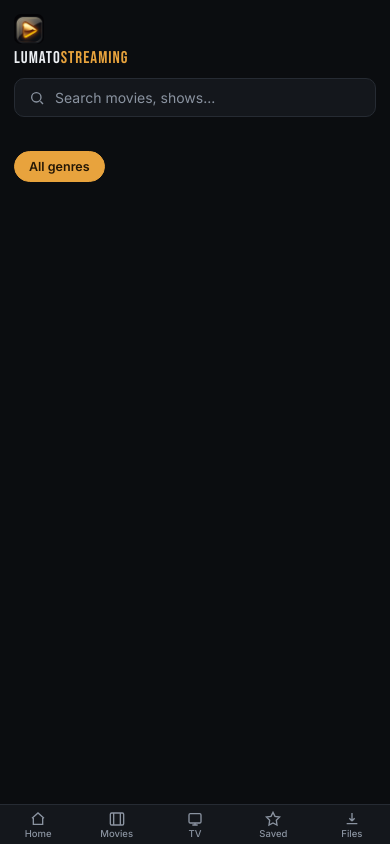
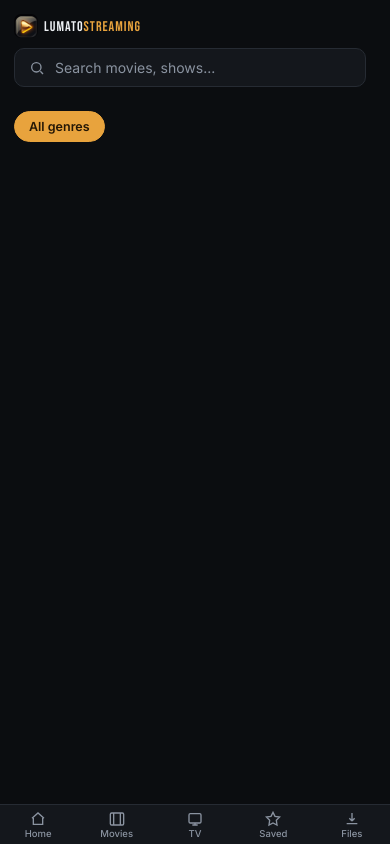
Before and after one commit to sirkeyofwiz/lumatostreaming, a website: page public/index.html in a window 390 px wide. Drawn offline with Linux system fonts and the light colour scheme; no server answers.

Commit message:
Refine topbar and search component styles
Updated topbar and search styles for better layout.

```diff
--- a/public/styles.css
+++ b/public/styles.css
@@ -53,6 +53,7 @@
 /* ---------- Main ---------- */
 main{flex:1; min-width:0; padding:22px 32px 60px;}
 .topbar{display:flex; align-items:center; gap:20px; margin-bottom:24px;}
+.topbar-logo{display:none;}
 .search{flex:1; max-width:520px; display:flex; align-items:center; gap:10px; background:var(--surface); border:1px solid var(--border); border-radius:10px; padding:10px 14px; color:var(--text-dim); font-size:14px;}
 .search svg{width:16px; height:16px; flex-shrink:0;}
 .search input{flex:1; background:transparent; border:none; outline:none; color:var(--text); font-size:14px; font-family:inherit;}
@@ -161,8 +162,11 @@
   main{padding:14px 14px 68px;}
   .hero-title{font-size:34px;}
   .hero{height:230px;}
-  .topbar{gap:10px; flex-wrap:wrap;}
-  .search{max-width:none; order:1; flex:1 1 100%;}
+    .topbar{gap:10px; flex-wrap:wrap; align-items:center;}
+  .topbar-logo{display:flex; align-items:center; gap:6px; flex-shrink:0;}
+  .topbar-logo .logo-text{font-size:14px;}
+  .topbar-logo .logo-img{width:24px; height:24px;}
+  .search{order:1; flex:1 1 auto; min-width:120px; max-width:none;}
   .topbar-actions{order:2; margin-left:0;}
   .filter-bar{gap:6px;}
   .row{grid-auto-columns:128px; gap:10px;}
```
